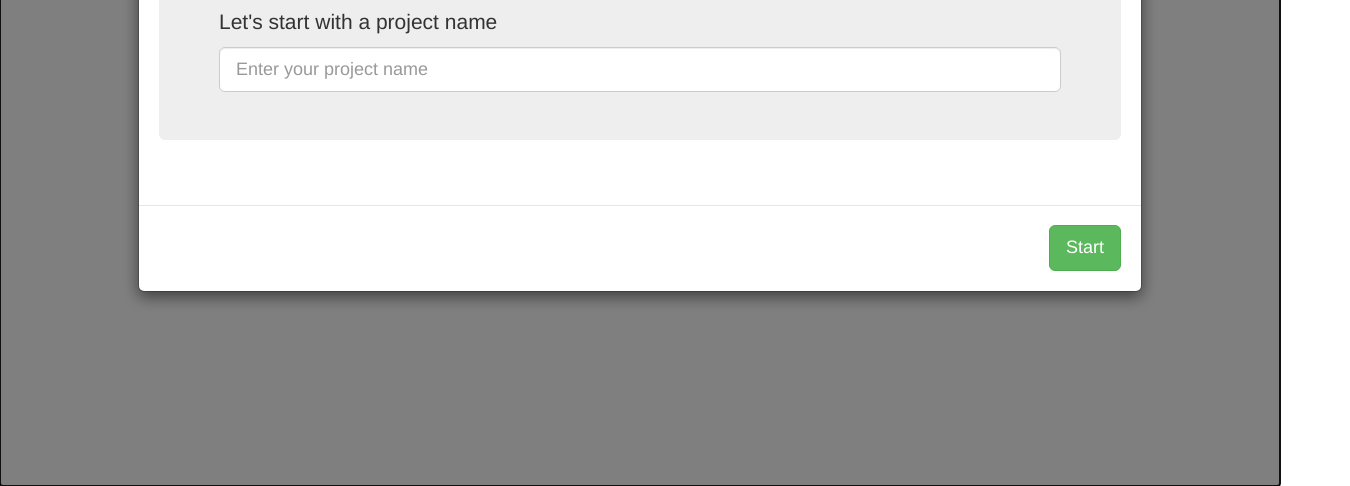
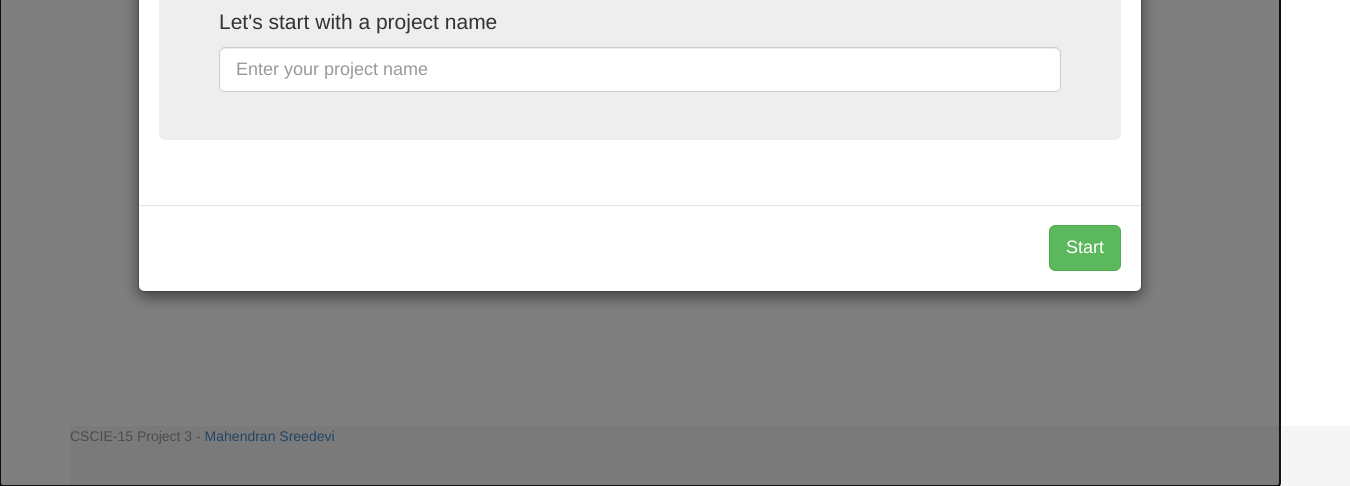
Before and after one commit to mahendran74/p3.mahe-cscie-15.biz, a plain HTML site: page index.html in a window 1280 px wide. Shown: the part 314-800 px from the top of the page, 1350 px wide, since content can reach past the window. Drawn offline with nearby package versions, Linux system fonts and the light colour scheme.

Commit message:
Minor formatting changes

```diff
--- a/css/p3.css
+++ b/css/p3.css
@@ -117,3 +117,11 @@ body {
 	line-height: 1.428571429;
 	border: 1px solid transparent;
 }
+
+.footer {
+   position:absolute;
+   bottom:0;
+   width:100%;
+   height:60px;   /* Height of the footer */
+   background:#f5f5f5;
+}
--- a/index.html
+++ b/index.html
@@ -283,8 +283,11 @@
       <span id="ganttHeading" data-toggle="tooltip" title="Click to edit..." data-placement="left"></span>
     </h2>
     <div style="position: relative" class="gantt" id="GanttChartDIV"></div>
+    <div class="footer">
+      <p class="text-muted">CSCIE-15 Project 3 - <a href="mailto:mahendran.nair@gmail.com">Mahendran Sreedevi</a></p>
+    </div>
+  </div>
 
-  </div>
   <!-- /.container -->
   <!-- Bootstrap core JavaScript
      ================================================== -->
```
